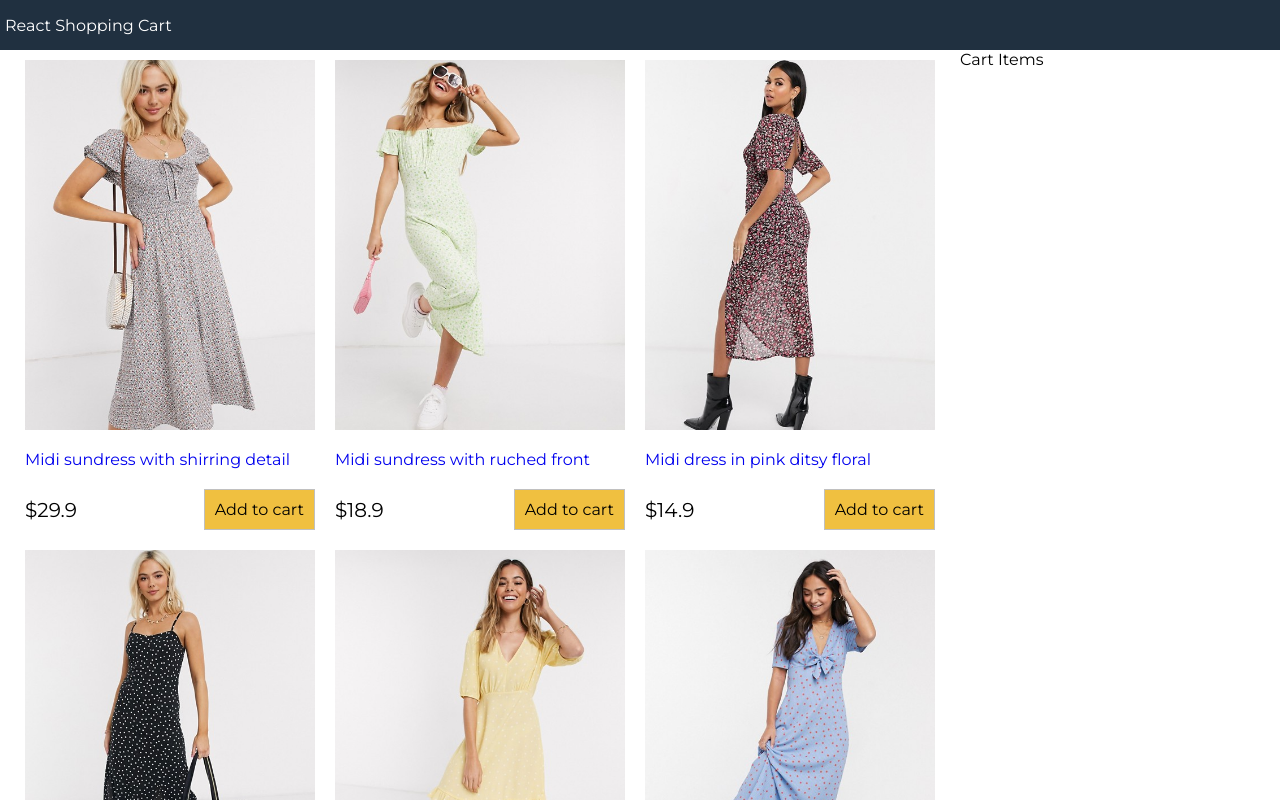
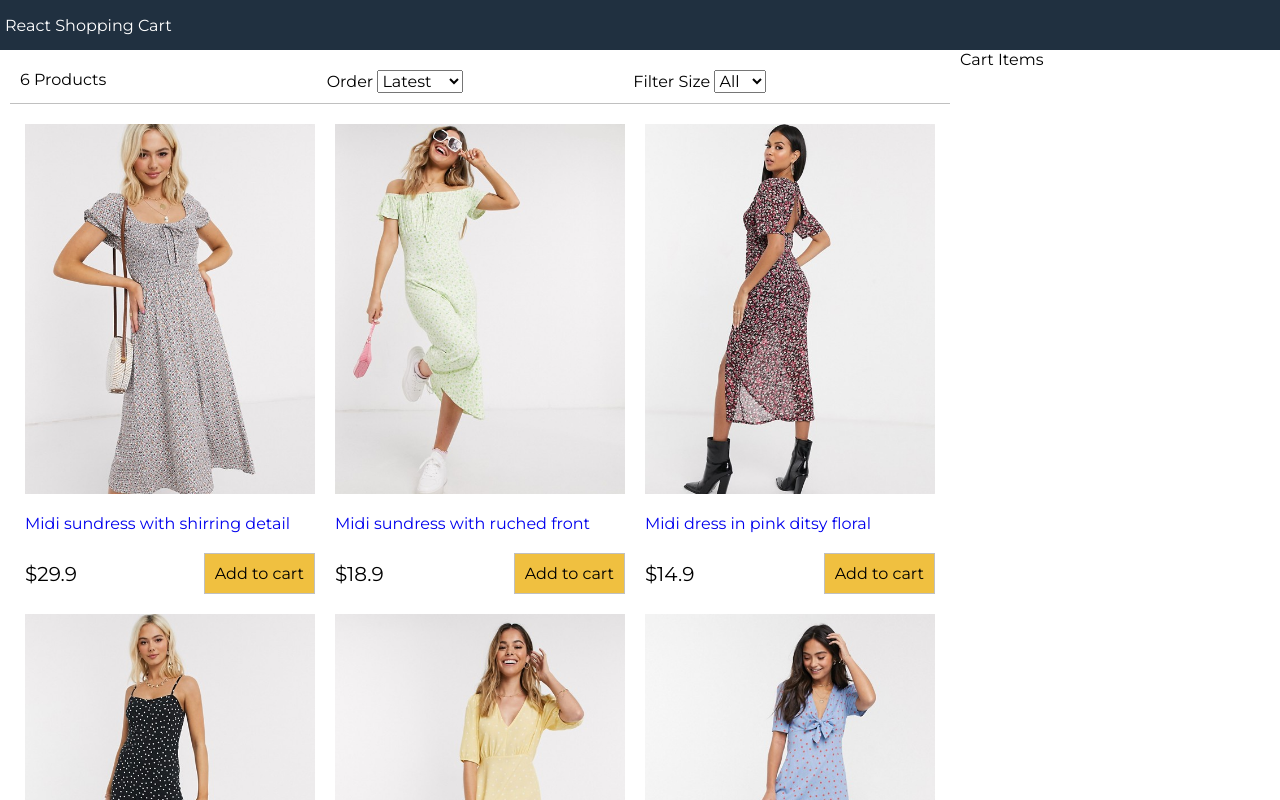
Before and after one commit to karmaester/react-redux-shopping-cart, a React (Create React App) app: page / in a window 1280 px wide. Shown: the top 800 px of the page. Built offline with nearby package versions, Linux system fonts and the light colour scheme.

Commit message:
Filter component

```diff
--- a/src/App.js
+++ b/src/App.js
@@ -1,5 +1,6 @@
 import React from 'react'
-import Products from './components/products';
+import Filter from './components/Filter';
+import Products from './components/Products';
 import data from './data.json'
 
 class App extends React.Component {
@@ -11,6 +12,41 @@
       sort: "",
     }
   }
+
+  sortProducts = (event) => {
+    const sort = event.target.value
+    console.log(event.target.value)
+    this.setState((state) => ({
+      sort: sort,
+      products: this.state.products.slice()
+      .sort((a,b) =>
+        sort === "lowest"
+        ? a.price > b.price
+          ? 1
+          : -1
+        : sort === "highest"
+        ? a.price < b.price
+          ? 1
+          :-1
+        : a._id > b._id
+        ? 1
+        :-1
+      ),
+    }));
+  }
+
+  filterProducts = (event) => {
+    console.log(event.target.value)
+    if(event.target.value === "") {
+      this.setState({ size: event.target.value, products: data.products })
+    } else {
+      this.setState({
+        size: event.target.value,
+        products: data.products.filter(product => product.availableSizes.indexOf(event.target.value) >= 0)
+      })
+    }
+  }
+
   render() {
     return (
       <div className="grid-container">
@@ -20,6 +56,12 @@
         <main>
           <div className="content">
             <div className="main">
+              <Filter count={this.state.products.length}
+              size={this.state.size}
+              sort={this.state.sort}
+              filterProducts={this.filterProducts}
+              sortProducts={this.sortProducts}
+                />
               <Products products={this.state.products} />
             </div>
             <div className="sidebar">
--- /dev/null
+++ b/src/components/Filter.js
@@ -0,0 +1,31 @@
+import React, { Component } from 'react'
+
+export default class Filter extends Component {
+    render() {
+        return (
+            <div className="filter">
+                <div className="filter-results">
+                    {this.props.count} Products
+                </div>
+                <div className="filter-sort">
+                    Order <select value={this.props.sort} onChange={this.props.sortProducts}>
+                        <option value="">Latest</option>
+                        <option value="lowest">Lowest</option>
+                        <option value="highest">Highest</option>
+                    </select>
+                </div>
+                <div className="filter-size">
+                    Filter Size <select value={this.props.size} onChange={this.props.filterProducts}>
+                        <option value="">All</option>
+                        <option value="XS">XS</option>
+                        <option value="S">S</option>
+                        <option value="M">M</option>
+                        <option value="L">L</option>
+                        <option value="XL">XL</option>
+                        <option value="XXL">XXL</option>
+                    </select>
+                </div>
+            </div>
+        )
+    }
+}
--- a/src/index.css
+++ b/src/index.css
@@ -130,3 +130,15 @@
 .button.primary {
   background-color: #f0c040;
 }
+
+/* Filter */
+.filter {
+  display: flex;
+  padding: 1rem;
+  margin: 1rem;
+  border-bottom: 0.1rem #c0c0c0 solid;
+}
+
+.filter div {
+  flex: 1;
+}
```
Also changed, not shown: src/components/Products.js (renamed from src/components/products.js).
